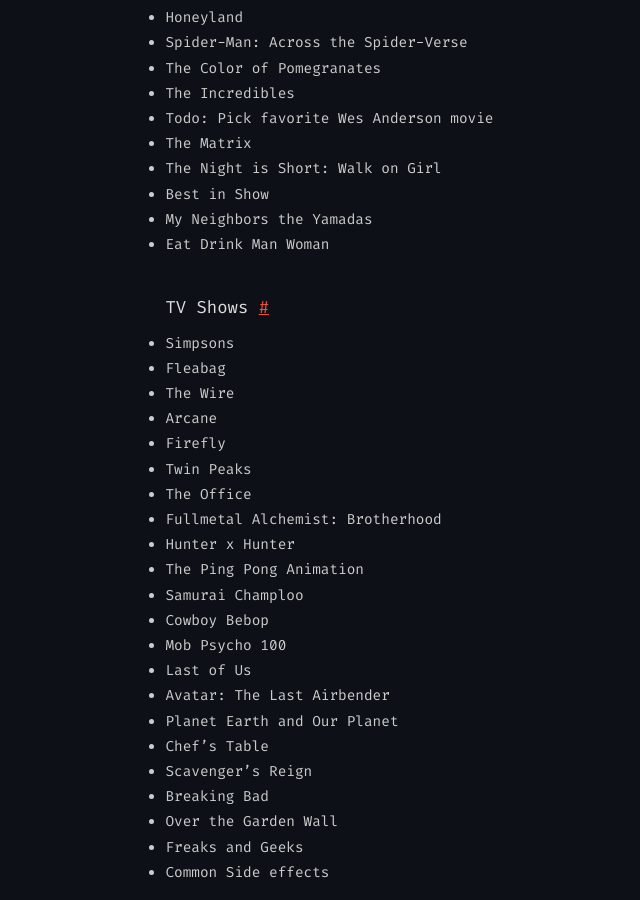
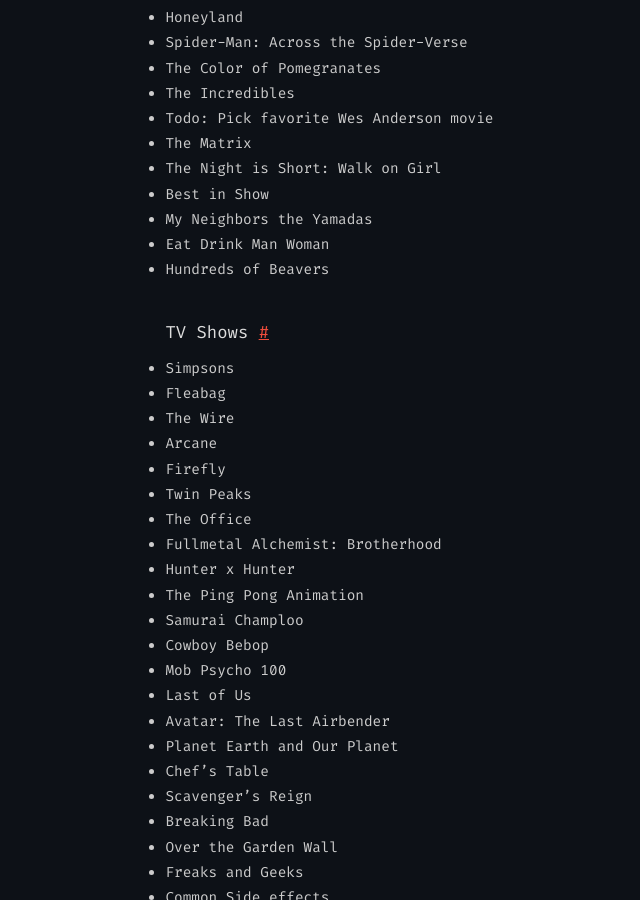
Before and after one commit to sourencho/sourencho.github.io, a Jekyll site: the page built from favorites.md, in a window 1280 px wide and 900 px high, scrolled down 2055 px. Shown: the whole window, without its empty margins (165-805 px from the left). Built offline with Jekyll 4.4.1, drawn with Linux system fonts in a browser that asks for light colours.

Commit message:
Update favorites.md

```diff
--- a/favorites.md
+++ b/favorites.md
@@ -87,6 +87,7 @@
 - Best in Show
 - My Neighbors the Yamadas
 - Eat Drink Man Woman
+- Hundreds of Beavers
 
 
 ### TV Shows
```
